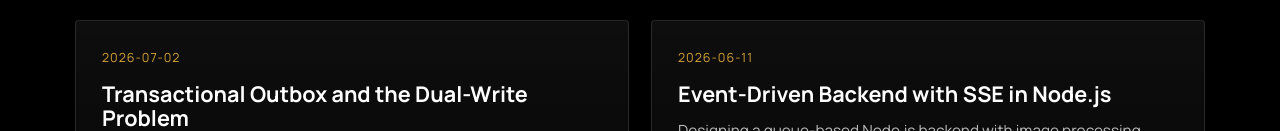
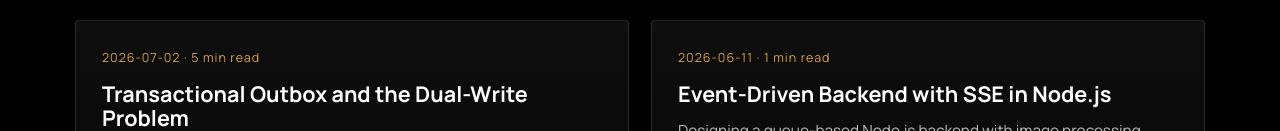
Before and after one commit to hamzeen/hamzeen.github.io, a Next.js app: page / in a window 1280 px wide. Shown: the part 821-952 px from the top of the page. Built offline with nearby package versions, Linux system fonts and the light colour scheme.

Commit message:
feat: added read time in home page

```diff
--- a/app/page.tsx
+++ b/app/page.tsx
@@ -55,7 +55,9 @@ export default async function HomePage() {
                 <div className="blog-grid two-col">
                     {blogs.slice(0, 6).map((post) => (
                         <Link className="blog-card" key={post.slug} href={`/blog/${post.slug}`}>
-                            <time>{post.date}</time>
+                            <time>
+                                {post.date} · {post.readingTime} min read
+                            </time>
                             <h3>{post.title}</h3>
                             <p>{post.summary}</p>
                             <div className="tag-row">
```
